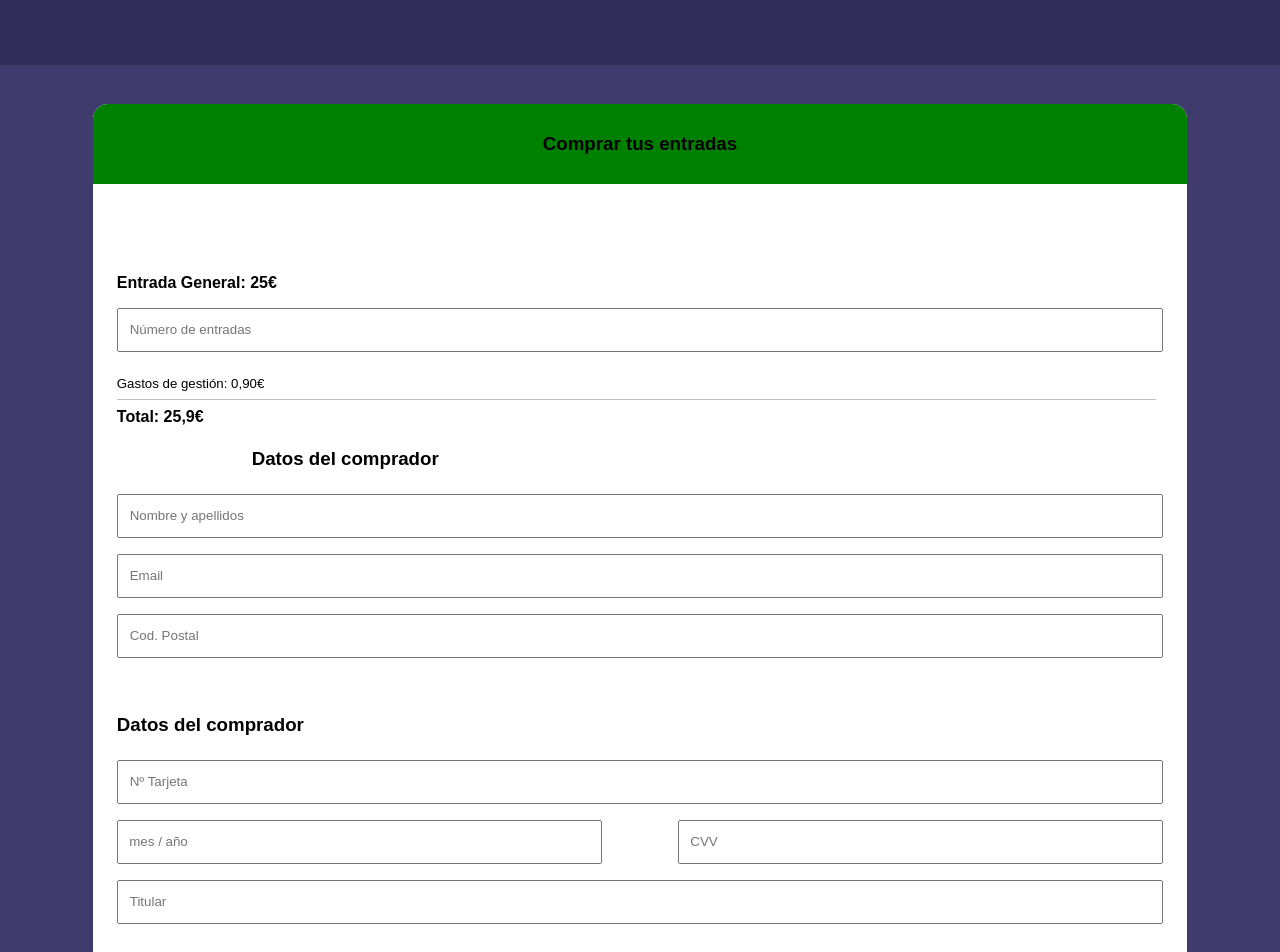
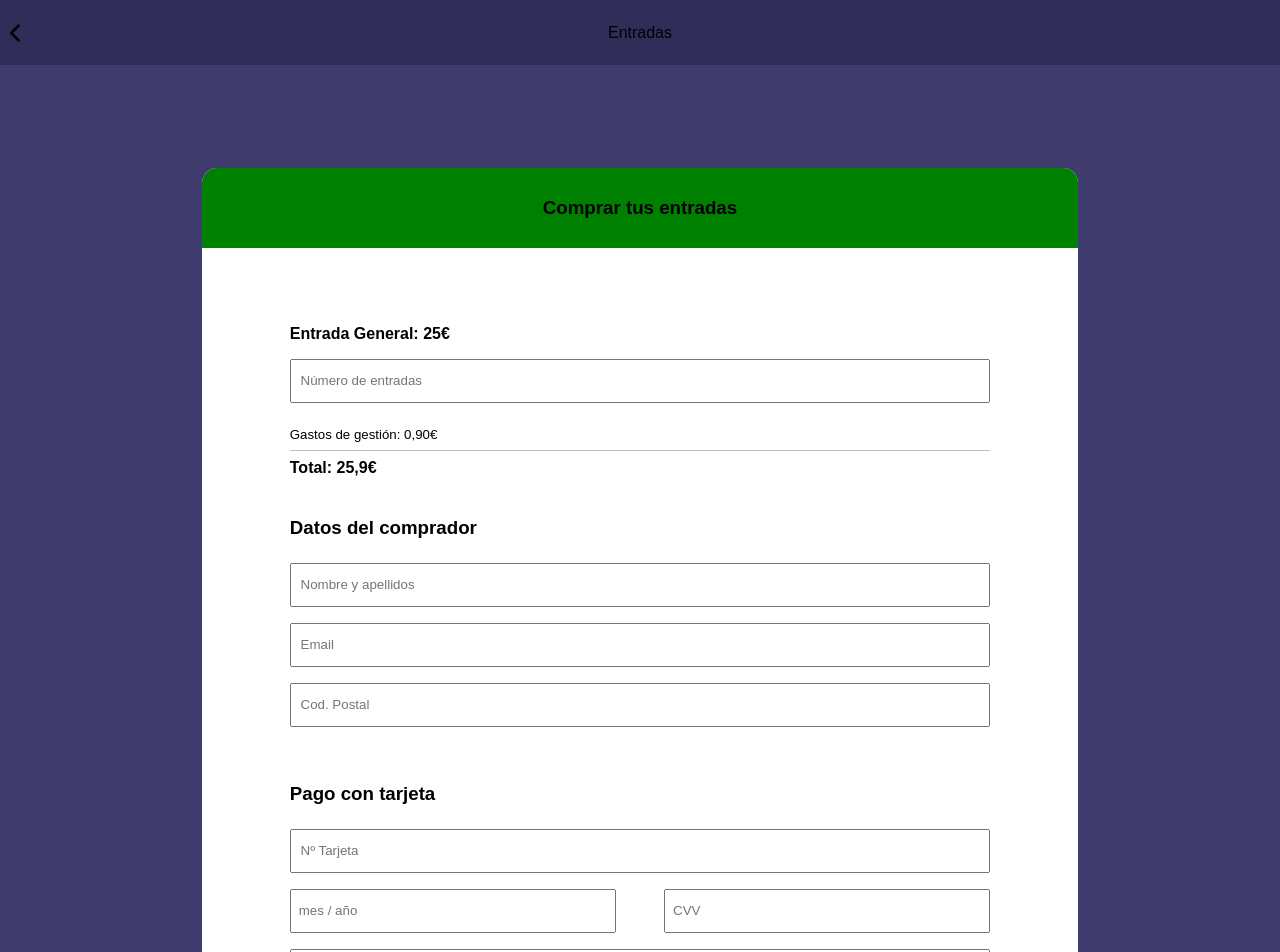
Before and after one commit to jesuscorcoles/Rhitme-App, a React (Create React App) app in the folder rhitme/: page /comprarentrada2 in a window 1280 px wide. Shown: the top 952 px of the page. Built offline with nearby package versions, Linux system fonts and the light colour scheme.

Commit message:
Alberto tarde 26

```diff
--- a/rhitme/package.json
+++ b/rhitme/package.json
@@ -13,6 +13,7 @@
     "react-dom": "^18.2.0",
     "react-router-dom": "^6.4.3",
     "react-scripts": "5.0.1",
+    "simplebar-react": "^2.4.3",
     "web-vitals": "^2.1.4"
   },
   "scripts": {
--- a/rhitme/src/Pages/Entradas/ComprarEntrada2/ComprarEntrada2.jsx
+++ b/rhitme/src/Pages/Entradas/ComprarEntrada2/ComprarEntrada2.jsx
@@ -1,13 +1,20 @@
 import React from 'react'
 import './ComprarEntrada2.scss';
-import { CascadeSelect } from 'primereact/cascadeselect';
+import { Link } from 'react-router-dom';
+import Back from '../../../Components/Back/Back';
 
 
 const ComprarEntrada2 = () => {
 
   return (
     <div>
-    <header className='header'></header>
+      <header className='header'>
+        <Link to="/comprarentrada1"><Back></Back></Link>
+        <p>Entradas</p>
+        <div className='btnBox'></div>
+
+
+      </header>
       <div className='generalentradas2'>
         <div className='grandeentrada2'>
           <div className='cabeceraentrada2'>
@@ -15,18 +22,19 @@ const ComprarEntrada2 = () => {
               <div className='cabecera'>
                 <h3>Comprar tus entradas</h3>
               </div>
+              <div className='ajustecompraentrada2'>
               <h4 className='h4compraentradas2'>Entrada General: 25€</h4>
               <input className='inputcomprarentrada2' placeholder='Número de entradas'></input>
               <h5 className='h5comprarentrada2'>Gastos de gestión: 0,90€</h5>
               <span className='separador'></span>
               <h4 className='alinea'>Total: 25,9€</h4>
-
+              </div>
               <h3 className='datoscompraentradas2'>Datos del comprador</h3>
               <input className='inputcomprarentrada2 separaciondatos' placeholder='Nombre y apellidos'></input>
               <input className='inputcomprarentrada2 separaciondatos' placeholder='Email'></input>
               <input className='inputcomprarentrada2 separaciondatos' placeholder='Cod. Postal'></input>
 
-              <h3 className='datoscompraentradas2'>Datos del comprador</h3>
+              <h3 className='datoscompraentradas2'>Pago con tarjeta</h3>
               <input className='inputcomprarentrada2 separaciondatos' placeholder='Nº Tarjeta'></input>
               <div className='divtarjeta alinea'>
                 <input className='datostarjeta' placeholder='mes / año'></input>
--- a/rhitme/src/Pages/Entradas/ComprarEntrada2/ComprarEntrada2.scss
+++ b/rhitme/src/Pages/Entradas/ComprarEntrada2/ComprarEntrada2.scss
@@ -2,6 +2,13 @@
     display: flex;
     flex-wrap: nowrap;
     justify-content: center;
+    @media (min-width:678px){
+        width: 80%;
+        display: flex;
+        padding-right: 10%;
+        padding-left: 10%;
+        padding-top: 5%;
+    }
 }
 
 .grandeentrada2{
@@ -36,12 +43,19 @@
     margin-left: 3vh;
     margin-right: 3vh;
     padding-left: 1%;
-
+    @media (min-width:678px){
+    margin-left: 10%;
+    margin-right: 10%;
+    }
 }
 
 .alinea{
     margin-left: 3vh;
     margin-right: 3vh;
+    @media (min-width:678px){
+    margin-left: 10%;
+
+    }
 }
 .h4compraentradas2{
     width: 90%;
@@ -49,6 +63,9 @@
     margin-top: 3vh;
     margin-left: 3vh;
     margin-right: 3vh;
+    @media (min-width:678px){
+    margin-left: 10%;
+    }
 }
 
 .compraentradas2{
@@ -59,20 +76,35 @@
     width: 100%;
     border-radius: 15px;
     overflow: hidden;
+    @media (min-width:678px){
+    }
 }
 
 .datoscompraentradas2{
     margin-top: 5vh;
     margin-bottom: 3vh;
     margin-left: 3vh;
+    @media (min-width:678px){
+    padding-left: 10%;
+    margin-left: 0;
+    }
+}
 
+.ajustecompraentrada2{
+    display: flex;
+    flex-wrap: wrap;
+    @media (min-width:678px){
+    width: 100%;
+    }
 }
 
 .h5comprarentrada2{
     margin-top: 3vh;
     font-weight: 100;
     margin-left: 3vh;
-
+    @media (min-width:678px){
+    margin-left: 10%;
+    }
 }
 
 .separador{
@@ -83,6 +115,10 @@
     margin-bottom: 1vh;
     margin-left: 3vh;
     margin-right: 3vh;
+    @media (min-width:678px){
+    margin-left: 10%;
+    margin-right: 10%;
+    }
 }
 
 .separaciondatos{
@@ -101,6 +137,11 @@
     display: flex;
     flex-wrap: nowrap;
     justify-content: space-between;
+    @media (min-width:678px){
+    padding-left: 10%;
+    width: 80%;
+    margin-left: 0;
+    }
 }
 
 .botoncomprarentrada2{
@@ -112,4 +153,9 @@
     margin-top: 2%;
     border-radius: 15px;
     background-color: yellow;
+    @media (min-width:678px){
+    margin-left: 10%;
+    width: 80%;
+    font-size: 25px;
+    }
 }
--- a/rhitme/src/Pages/HomePage/HomePage.jsx
+++ b/rhitme/src/Pages/HomePage/HomePage.jsx
@@ -42,7 +42,7 @@ export default function HomePage(){
                         {artists?.map((artist, index) => {
                             return(
                                 <div key={index} className='individual'>
-                                    <img className='individual' src={artist.image}></img>
+                                    <img src={artist.image}></img>
                                 </div>
                             )
                         })}
```
Also changed, not shown: rhitme/src/Pages/HomePage/HomePage.scss (line endings or trailing spaces), 1 other file (tests, documents, lock files or other folders).
